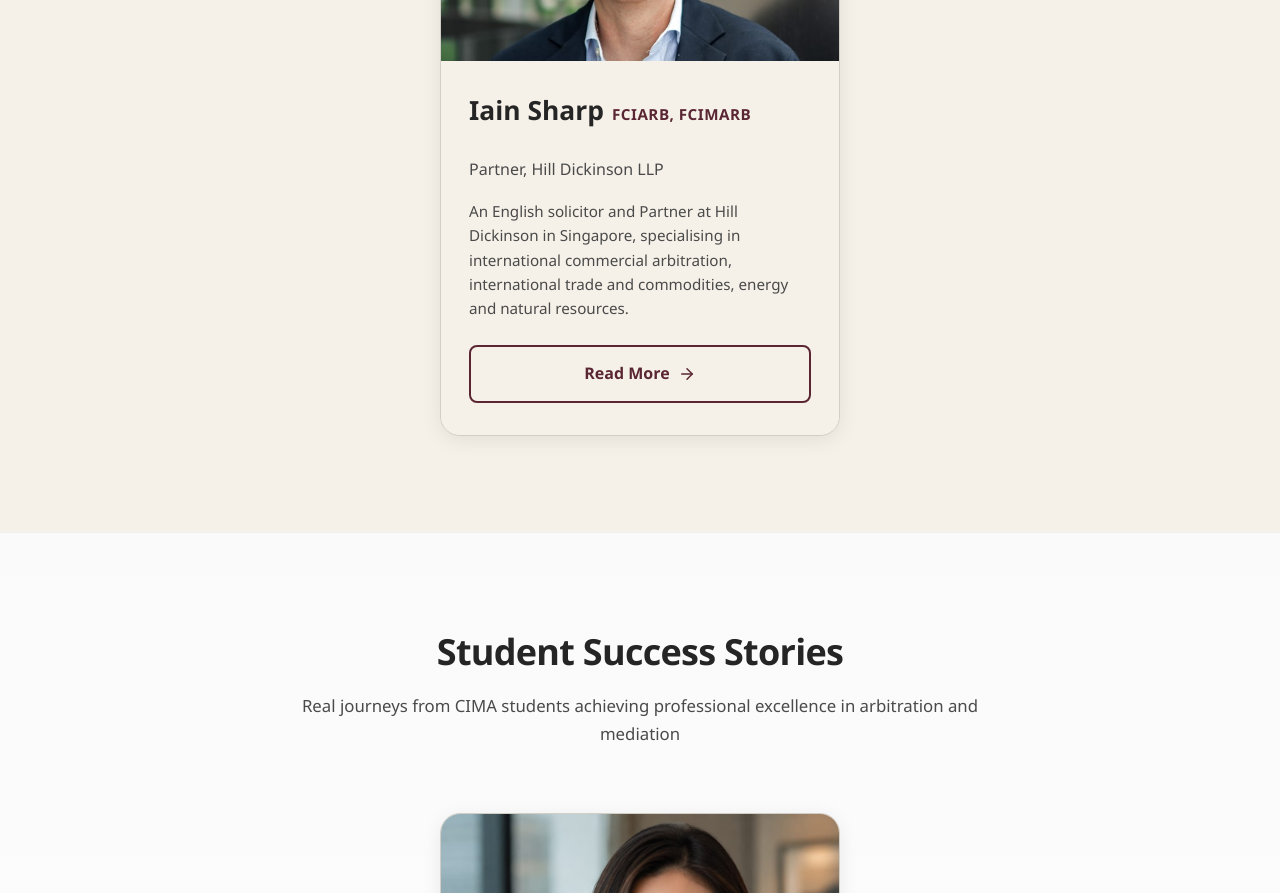
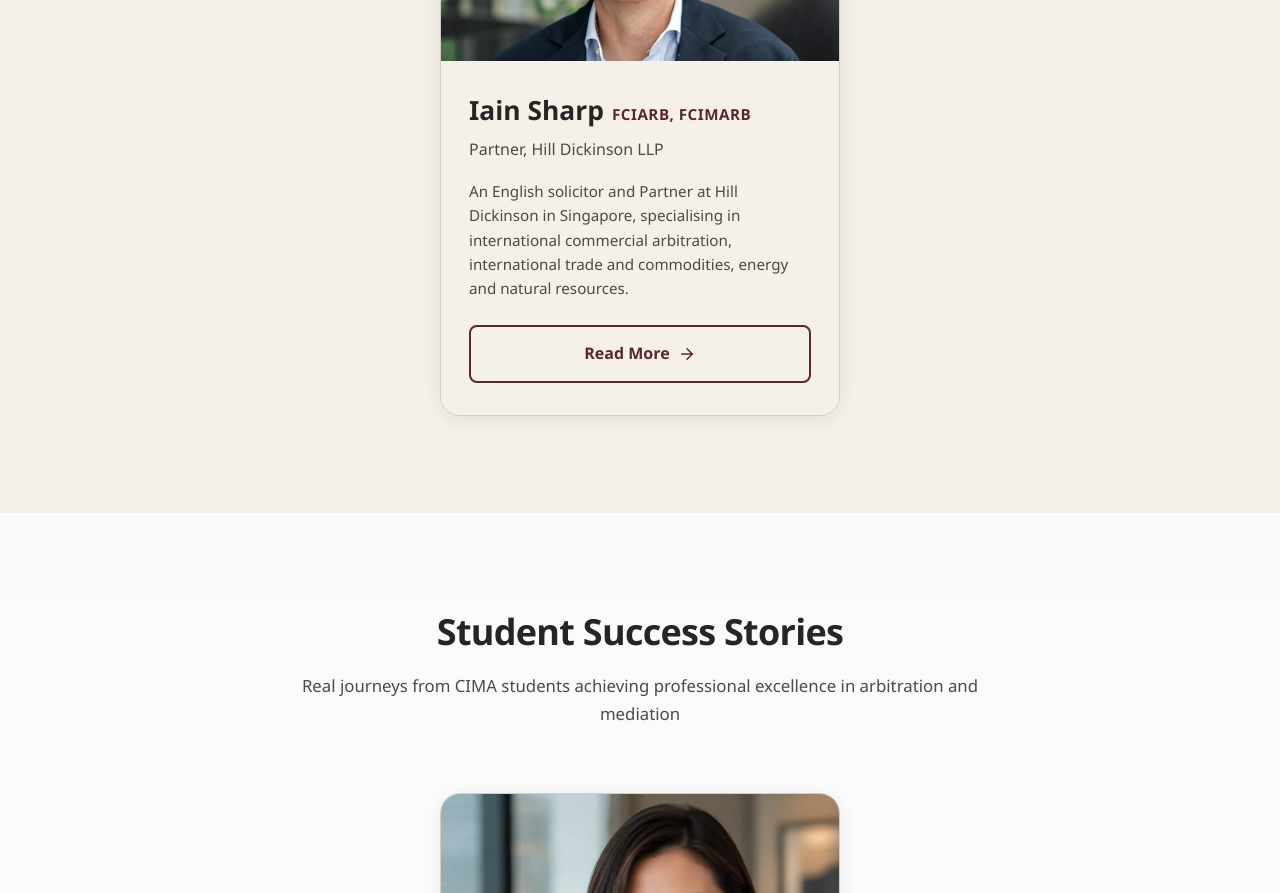
Before and after one commit to noblex1/cima_o, a React (Vite) app: page / in a window 1280 px wide. Shown: the part 5420-6313 px from the top of the page. Built offline with nearby package versions, Linux system fonts and the light colour scheme.

Commit message:
Reduce gap between title and firm name in arbitrator card

```diff
--- a/src/pages/Home.css
+++ b/src/pages/Home.css
@@ -1552,7 +1552,7 @@
 }
 
 .arbitrator-content > div:first-child {
-  margin-bottom: 1.25rem;
+  margin-bottom: 0.5rem;
   white-space: nowrap;
   overflow: hidden;
   text-overflow: ellipsis;
@@ -1563,7 +1563,7 @@
   color: var(--text-light);
   font-weight: 500;
   margin-bottom: 1rem;
-  margin-top: 0.5rem;
+  margin-top: 0;
 }
 
 .arbitrator-preview {
```
